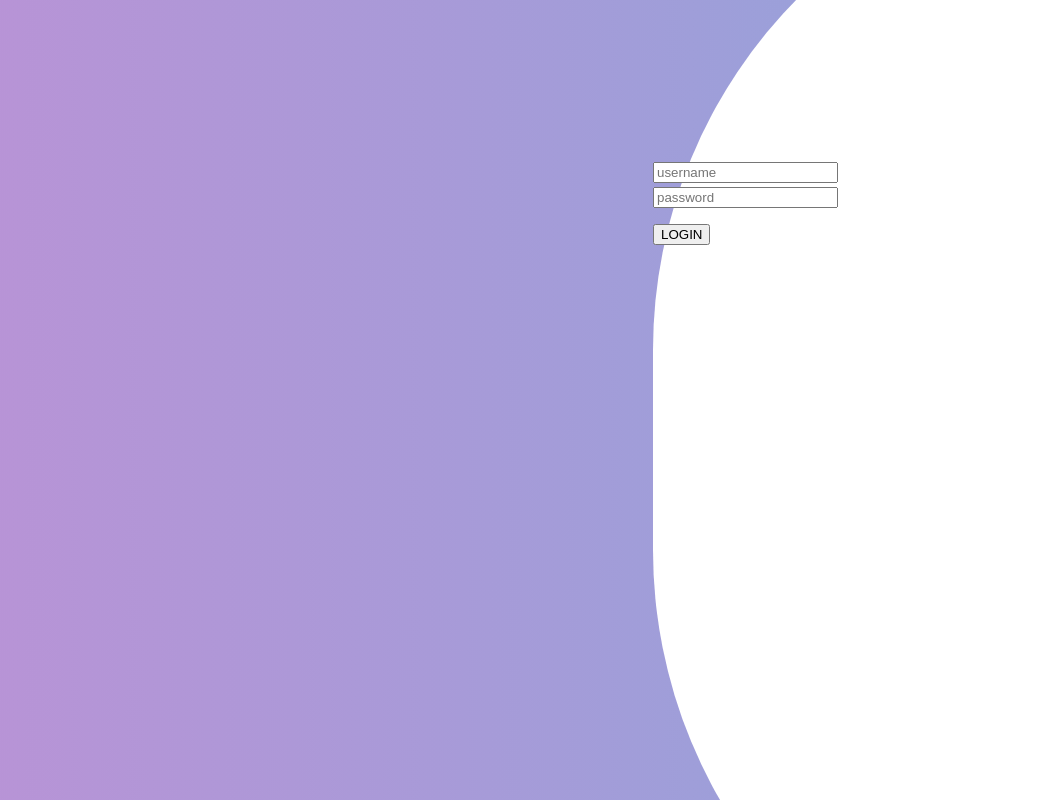
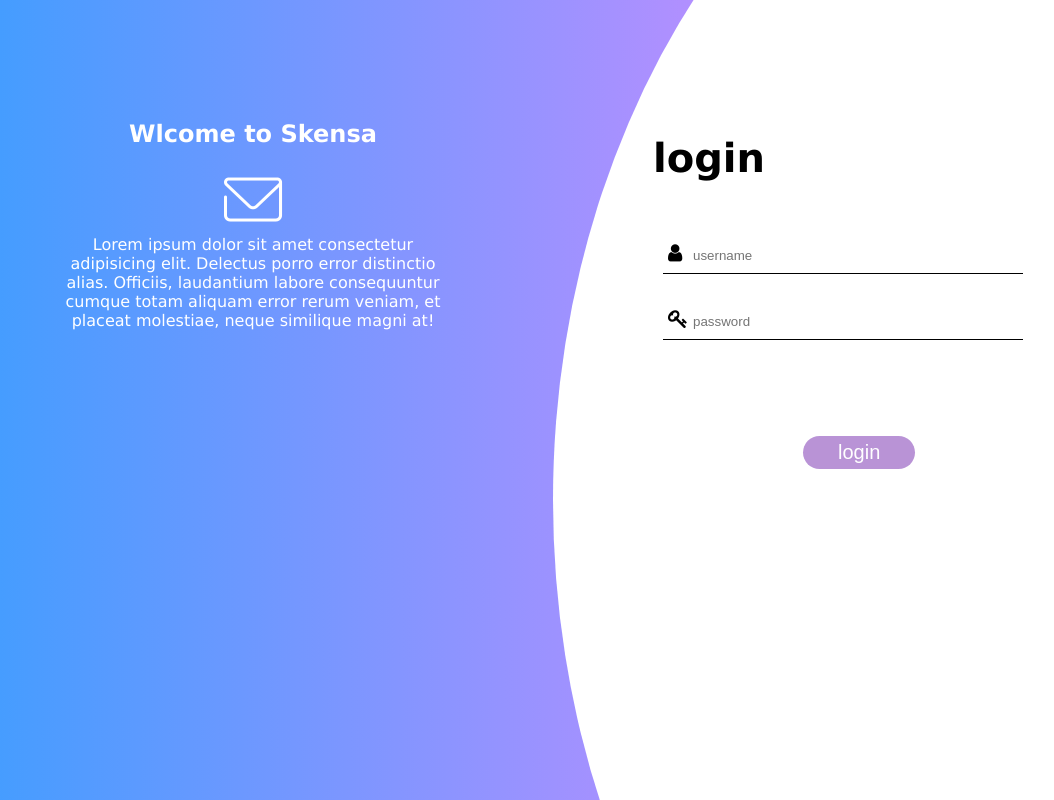
Before and after one commit to DitaYoga/Persuratan-Skensa, a PHP site: page / in a window 1280 px wide. Shown: the whole page, without its empty margins (47-1101 px from the left). Run offline with PHP 8.4, Linux system fonts and the light colour scheme.

Commit message:
membuat halaman login

```diff
--- a/halaman_login/design.css
+++ /dev/null
@@ -1,32 +0,0 @@
-body{
-    margin: 0;
-    padding: 0;
-    font-family: verdana;
-}
-.container{
-    width:100%;
-    height: 100%;
-    background-image: linear-gradient(to right ,#b993d6,#8ca6db);
-    position: fixed;
-}
-.login-form{
-    width:100%;
-    margin-top: -150px;
-    height: 150vh;
-    background-color: white;
-    border-radius: 500px;
-    margin-left: 700px;
-    position: fixed;
-}
-.textbox{
-    width: 100%;
-    overflow: hidden;
-    font-size: 20px;
-    margin: 8px 0;
-    padding: 8px 0;
-    margin-top: 300px;
-    list-style: none;
-}
-.textbox.input{
-
-}
--- /dev/null
+++ b/halaman_login/design1.css
@@ -0,0 +1,94 @@
+body {
+    margin: 0;
+    padding: 0;
+    font-family: verdana;
+    background-color: saddlebrown;
+    align-items: ;
+}
+
+.container {
+    width: 100%;
+    height: 100%;
+    /* margin-left: 200px;
+    margin-top: 100px; */
+    background-image: radial-gradient(circle 337px at 0% 2.1%, rgba(0, 226, 192, 1) 0.3%, rgba(149, 0, 248, 1) 100%);
+    background-image: linear-gradient(68.2deg, rgba(3, 126, 243, 1) -0.3%, rgba(48, 195, 158, 1) 100.2%);
+    background-image: linear-gradient(90.6deg, rgba(59, 158, 255, 1) -1.2%, rgba(246, 135, 255, 1) 91.6%);
+    position: fixed;
+}
+
+.login-form {
+    width: 100%;
+    height: 200%;
+    background-color: rgb(255, 255, 255);
+    border-radius: 50%;
+    margin-left: 600px;
+    margin-top: -300px;
+    position: fixed;
+}
+
+li i {
+    position: relative;
+    height: 10px;
+    width: 10px;
+    right: -15px;
+}
+
+
+.textbox {
+    width: 100%;
+    overflow: hidden;
+    font-size: 20px;
+    margin: 8px 0;
+    padding: 8px 0;
+    margin-top: 400px;
+    margin-left: 100px;
+    list-style: none;
+}
+
+.textbox input {
+    padding: 10px 30px;
+    /* border-radius: 10px; */
+    width: 300px;
+    margin-top: 30px;
+    margin-left: 0;
+    /* box-shadow: 2px 2px 8px rgba(0, 0, 0, 0.5); */
+    border: none;
+    border-bottom: 1px solid black;
+}
+
+.login-form button {
+    padding: 5px 35px;
+    /* width: 5%; */
+    border-radius: 20px;
+    font-size: 20px;
+    border: none;
+    color: white;
+    background-color: #b993d6;
+    margin-top: 80px;
+    margin-left: 250px;
+}
+
+form h1 {
+
+    color: black;
+}
+
+.container .tulisan {
+    position: absolute;
+    top: 235px;
+    left: 100px;
+    color: white;
+    text-align: center;
+    width: 400px;
+
+}
+
+.container .logo {
+    position: absolute;
+    top: 100px;
+    left: 100px;
+    color: white;
+    text-align: center;
+    width: 400px;
+}
--- a/halaman_login/index.php
+++ b/halaman_login/index.php
@@ -1,23 +1,40 @@
 <!DOCTYPE html>
 <html lang="en">
+
 <head>
-    <link rel="stylesheet" href="design.css">
+    <link rel="stylesheet" href="design1.css">
+    <link rel="stylesheet" href="https://cdnjs.cloudflare.com/ajax/libs/font-awesome/4.7.0/css/font-awesome.min.css">
     <meta charset="UTF-8">
     <meta name="viewport" content="width=device-width, initial-scale=1.0">
     <meta http-equiv="X-UA-Compatible" content="ie=edge">
     <title>Document</title>
+
 </head>
+
 <body>
     <div class="container">
         <div class="login-form">
+
             <div class="textbox">
                 <form action="">
-                    <li><input type="text" name="username" placeholder="username" required></li>
-                    <li><input type="password" name="password" placeholder="password" required></li>
+                    <h1>login</h1>
+                    <li><i class="fa fa-user"></i><input type="text" name="username" placeholder="username" required autocomplete="off"></li>
+                    <li><i class="fa fa-key"></i><input type="password" name="password" placeholder="password" required></li>
                 </form>
             </div>
-            <button class="tombol">LOGIN</button>
+            <button class="tombol">login</button>
         </div>
+        <div class="logo">
+            <h2>Wlcome to Skensa</h2>
+            <img src="gambar.png" alt="">
+        </div>
+        <div class="tulisan">
+
+            <span>Lorem ipsum dolor sit amet consectetur adipisicing elit. Delectus porro error distinctio alias. Officiis, laudantium labore consequuntur cumque totam aliquam error rerum veniam, et placeat molestiae, neque similique magni at!</span>
+        </div>
+
     </div>
+
 </body>
+
 </html>
```
Also changed, not shown: halaman_login/gambar.png (added).
